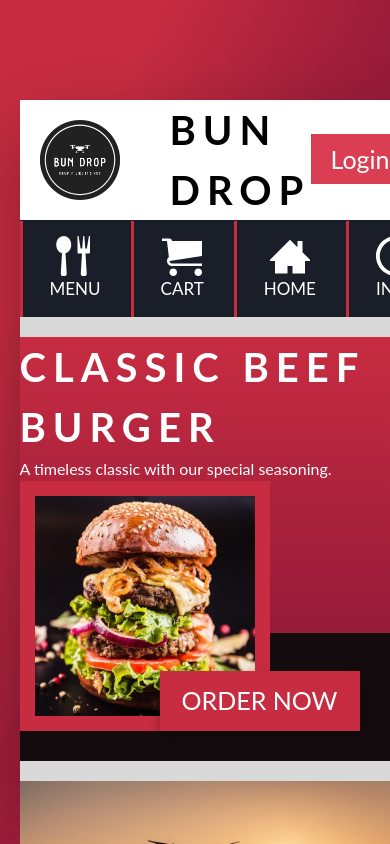
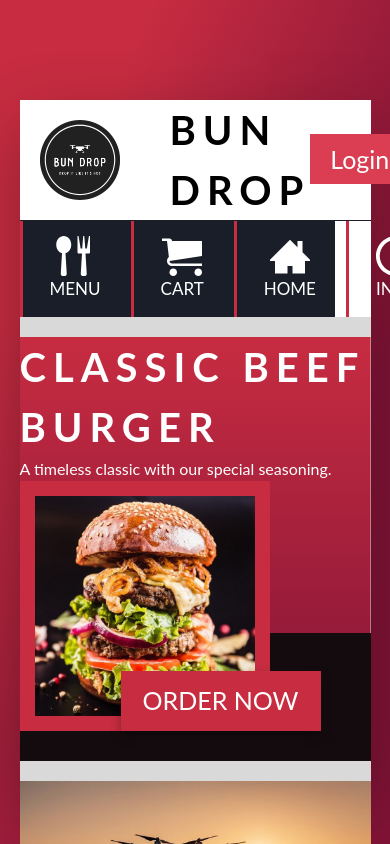
Before and after one commit to LucasFransson/Bun-Drop, a React (Vite) app: page / in a window 390 px wide. Shown: the top 844 px of the page. Built offline with nearby package versions, Linux system fonts and the light colour scheme.

Commit message:
semi-responsive overall

```diff
--- a/css/style.css
+++ b/css/style.css
@@ -57,7 +57,7 @@ input[type='number'] {
   display: flex;
   align-items: center;
   justify-content: space-between;
-  width: 100vw; }
+  min-width: 90vw; }
   .header__logo {
     width: 8rem;
     margin-left: 2rem; }
@@ -144,11 +144,12 @@ input[type='number'] {
 .content {
   display: flex;
   background-color: #fff;
-  min-height: 70vh; }
+  min-height: 70vh;
+  min-width: 90%; }
   @media only screen and (max-width: 75em) {
     .content {
       flex-direction: column;
-      min-width: 100vw; } }
+      min-width: 90vw; } }
   @media only screen and (max-width: 37.5em) {
     .content {
       flex-direction: column; } }
@@ -156,14 +157,15 @@ input[type='number'] {
 .content__menu {
   display: flex;
   flex-direction: column;
-  width: 100%; }
+  min-width: 80%; }
 
 .sidebar {
   background-color: #191e29;
   flex: 0 0 17%;
   display: flex;
   flex-direction: column;
-  justify-content: space-between; }
+  justify-content: space-between;
+  max-width: 90%; }
   @media only screen and (max-width: 37.5em) {
     .sidebar {
       display: flex;
@@ -495,7 +497,7 @@ input[type='number'] {
 .footer {
   background-color: #191e29;
   height: 12rem;
-  width: 100vw;
+  min-width: 90vw;
   display: flex;
   flex-direction: column;
   justify-content: flex-end; }
--- a/sass/_layout.scss
+++ b/sass/_layout.scss
@@ -12,7 +12,7 @@
 	display: flex;
 	align-items: center;
 	justify-content: space-between;
-	width: 100vw;
+	min-width: 90vw;
 
 	&__logo {
 		width: 8rem;
@@ -194,10 +194,11 @@
 	display: flex;
 	background-color: $color-white-1;
 	min-height: 70vh;
+	min-width: 90%;
 
 	@include responsive(tab-land) {
 		flex-direction: column;
-		min-width: 100vw;
+		min-width: 90vw;
 	}
 	@include responsive(phone) {
 		flex-direction: column;
@@ -208,7 +209,7 @@
 	// code for the grid displayed in some components with different url
 	display: flex;
 	flex-direction: column;
-	width: 100%;
+	min-width: 80%;
 }
 
 .sidebar {
@@ -217,6 +218,7 @@
 	display: flex;
 	flex-direction: column;
 	justify-content: space-between;
+	max-width: 90%;
 
 	@include responsive(phone) {
 		display: flex;
@@ -661,7 +663,7 @@
 	background-color: $color-black-1;
 	// border-top: 1px solid $color-gray-dark-1;
 	height: 12rem; // testing purposes only
-	width: 100vw;
+	min-width: 90vw;
 	display: flex;
 	flex-direction: column;
 	justify-content: flex-end;
```
